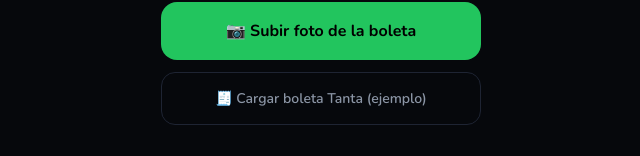
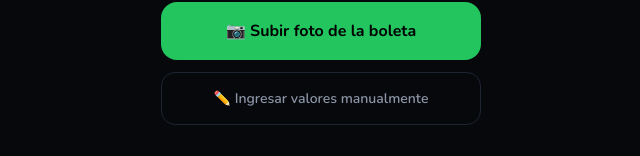
Before and after one commit to mava714-lang/splitpay, a React (Vite) app: page / in a window 1280 px wide. Shown: the part 310-466 px from the top of the page, without its empty margins (319-959 px from the left). Built offline with nearby package versions, Linux system fonts and the light colour scheme.

Commit message:
Update WhatsApp message and manual entry

```diff
--- a/src/App.jsx
+++ b/src/App.jsx
@@ -254,20 +254,13 @@ export default function SplitPay() {
     reader.readAsDataURL(file);
   };
 
-  const useDemo = () => {
-    setView("processing"); setProgress(0);
-    [15, 40, 65, 90, 100].forEach((p, i) =>
-      setTimeout(() => {
-        setProgress(p);
-        if (p === 100) setTimeout(() => {
-          setOcrItems(DEMO.map(it => ({ ...it, id: uid() })));
-          setRestaurantName("Tanta");
-          setRestaurantBranch("Isidora Goyenechea 3000, Las Condes");
-          setOcrStatus("ok");
-          setView("setup");
-        }, 300);
-      }, (i + 1) * 250)
-    );
+  const useManual = () => {
+    setOcrItems([]);
+    setRestaurantName("");
+    setRestaurantBranch("");
+    setOcrStatus("");
+    setShowAdd(true);
+    setView("setup");
   };
 
   // ─── Item CRUD ───
@@ -380,8 +373,10 @@ export default function SplitPay() {
   const whatsInvite = () => {
     const rName = roomData?.restaurant || restaurantName;
     const rBranch = roomData?.branch || restaurantBranch;
-    const loc = rName ? `\n📍 *${rName}*${rBranch ? ` — ${rBranch}` : ""}` : "";
-    return `🧾 *¡Llegó la cuenta!*${loc}\n\n🔑 Código: *${roomCode}*\n\n${ppl.map(p => `${p.avatar} ${p.name}`).join("\n")}\n\n💡 Entra y marca lo que consumiste.\n\n_Faltan ${ppl.length - confCount} por confirmar._`;
+    const loc = rName ? `\n📍 *${rName}*${rBranch ? `\n📌 ${rBranch}` : ""}` : "";
+    const url = getRoomURL(roomCode);
+    const nItems = items.length;
+    return `🧾 *¡Llegó la cuenta!*${loc}\n\n💰 ${nItems} ítems · Total: ${fmt(total)}\n\n👉 Entra acá y marca lo que consumiste:\n${url}\n\n${ppl.map(p => `${p.avatar} ${p.name}`).join("\n")}\n\n_Se abre en el navegador, sin descargar nada._`;
   };
 
   const whatsSummary = () => {
@@ -400,7 +395,7 @@ export default function SplitPay() {
         m += `   • Propina: ${fmt(pTip(p.id))}\n\n`;
       }
     });
-    m += `💸 ¡Cada uno envía su parte!`;
+    m += `💸 ¡Cada uno envía su parte!\n\n👉 Ver detalle: ${getRoomURL(roomCode)}`;
     return m;
   };
 
@@ -427,7 +422,7 @@ export default function SplitPay() {
         <div style={{ display: "flex", flexDirection: "column", gap: 12, maxWidth: 320, margin: "0 auto" }}>
           <Btn color={T.accent} full onClick={() => fileRef.current?.click()} style={{ padding: 18, fontSize: 16, borderRadius: 16 }}>📷 Subir foto de la boleta</Btn>
           <input ref={fileRef} type="file" accept="image/*" onChange={handleUpload} style={{ display: "none" }} />
-          <GBtn full onClick={useDemo} style={{ padding: 16 }}>🧾 Cargar boleta Tanta (ejemplo)</GBtn>
+          <GBtn full onClick={useManual} style={{ padding: 16 }}>✏️ Ingresar valores manualmente</GBtn>
         </div>
 
         {/* Join section */}
```
